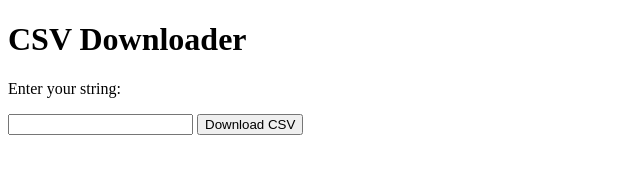
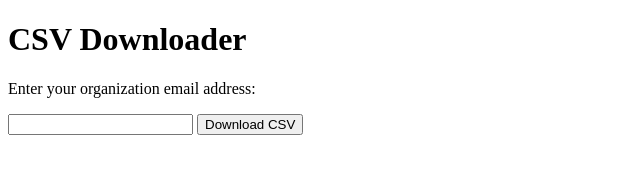
Before and after one commit to byaniram/AHA_Idealist, a plain HTML site: page index.html in a window 1280 px wide. Shown: the whole page, without its empty margins (0-640 px from the left). Drawn offline with Linux system fonts and the light colour scheme.

Commit message:
Update index.html 7

```diff
--- a/index.html
+++ b/index.html
@@ -50,7 +50,7 @@
 </head>
 <body>
   <h1>CSV Downloader</h1>
-  <p>Enter your string:</p>
+  <p>Enter your organization email address:</p>
   <input type="text" id="inputString">
   <button onclick="downloadCSV()">Download CSV</button>
   <p id="status"></p>
```
